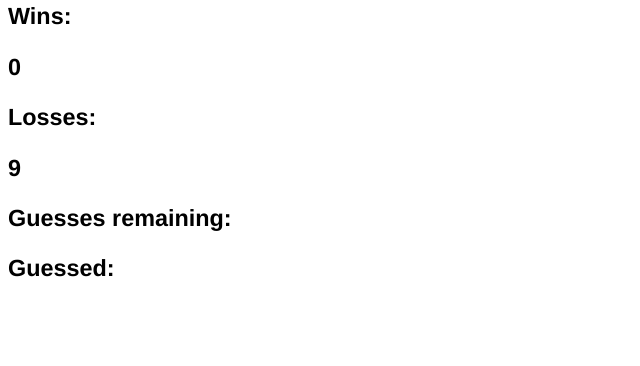
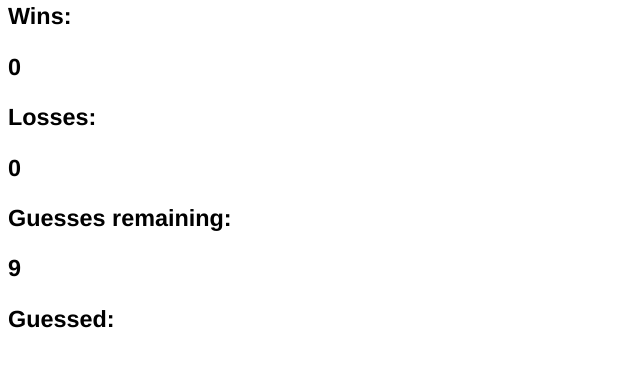
Before and after one commit to RWickGovst/Psychic-Game, a plain HTML site: page index.html in a window 1280 px wide. Shown: the part 154-520 px from the top of the page, without its empty margins (0-640 px from the left). Drawn offline with Linux system fonts and the light colour scheme.

Commit message:
adjusting game play counters

```diff
--- a/index.html
+++ b/index.html
@@ -25,7 +25,7 @@
     <h3 id="losses"></h3>
     <!-- Guesses left: -->
     <h3>Guesses remaining: </h3>
-    <h3 id="remaining"></h3>
+    <h3 id="guessesLeft"></h3>
     <!-- Your Guesses so far -->
     <h3>Guessed: </h3>
     <h3 id="guessed"></h3>
--- a/main.js
+++ b/main.js
@@ -1,53 +1,53 @@
-var letter='s';
-var wins=0;
-var losses=0;
+var letter = ['a', 'b', 'c', 'd', 'e', 'f', 'g', 'h', 'i', 'j', 'k', 'l', 'm', 'n', 'o', 'p', 'q', 'r', 's', 't', 'u', 'v', 'w', 'x', 'y', 'z'];
+var wins = 0;
+var losses = 0;
 let heading = 'Psychic Game';
-// let question = "Guess what letter i'm thinking of: ";
 // var guessesLeft;
 var guessesLeft = 9;
 // var guessesMade;
 var guessesMade = '';
 
 var el = document.getElementById('game');
-  el.textContent=heading;
-
-  // var elQuestion = document.getElementById('title');
-  // elQuestion.textContent=question;
+el.textContent = heading;
 
 var elWins = document.getElementById('wins');
-  elWins.textContent= wins;
+elWins.textContent = wins;
 
 var elLosses = document.getElementById('losses');
-  elLosses.textContent= losses;
+elLosses.textContent = losses;
 
-  var elGuessesLeft = document.getElementById('remaining');
-  elLosses.textContent= guessesLeft;
+var elGuessesLeft = document.getElementById('guessesLeft');
+elGuessesLeft.textContent = guessesLeft;
 
 var elGuessesMade = document.getElementById('guessed');
-  elGuessesMade.textContent= guessesMade;
+elGuessesMade.textContent = guessesMade;
 
-document.onkeyup = function(event){
+var computerGuess = letter[Math.floor(Math.random() * letter.length)];
+  console.log(computerGuess);
+
+document.onkeyup = function (event) {
   var userGuess = event.key;
 
   console.log('user guessed: ' + userGuess);
 
   guessesMade += userGuess + ', ';
 
-if(guessesLeft === 0 && !(userGuess === letter)){
+  if (guessesLeft === 0 && !(userGuess === computerGuess)) {
     losses++;
     // guessesLeft--;
     elLosses.textContent = losses;
     return alert('Game over!');
   }
 
-else if(guessesLeft > 0 && (userGuess === letter)){
+  else if (guessesLeft > 0 && (userGuess === computerGuess)) {
     // update score
+    wins++;
     elWins.textContent = wins;
     console.log('Win happened');
     alert("Great guess");
-  wins++;
+    // break?
     }
-else{
+  else {
     // alert("Not Quite!");
     // update score
     guessesMade += userGuess + ', ';
```
Lines whose indentation alone changed are shown as unchanged.
